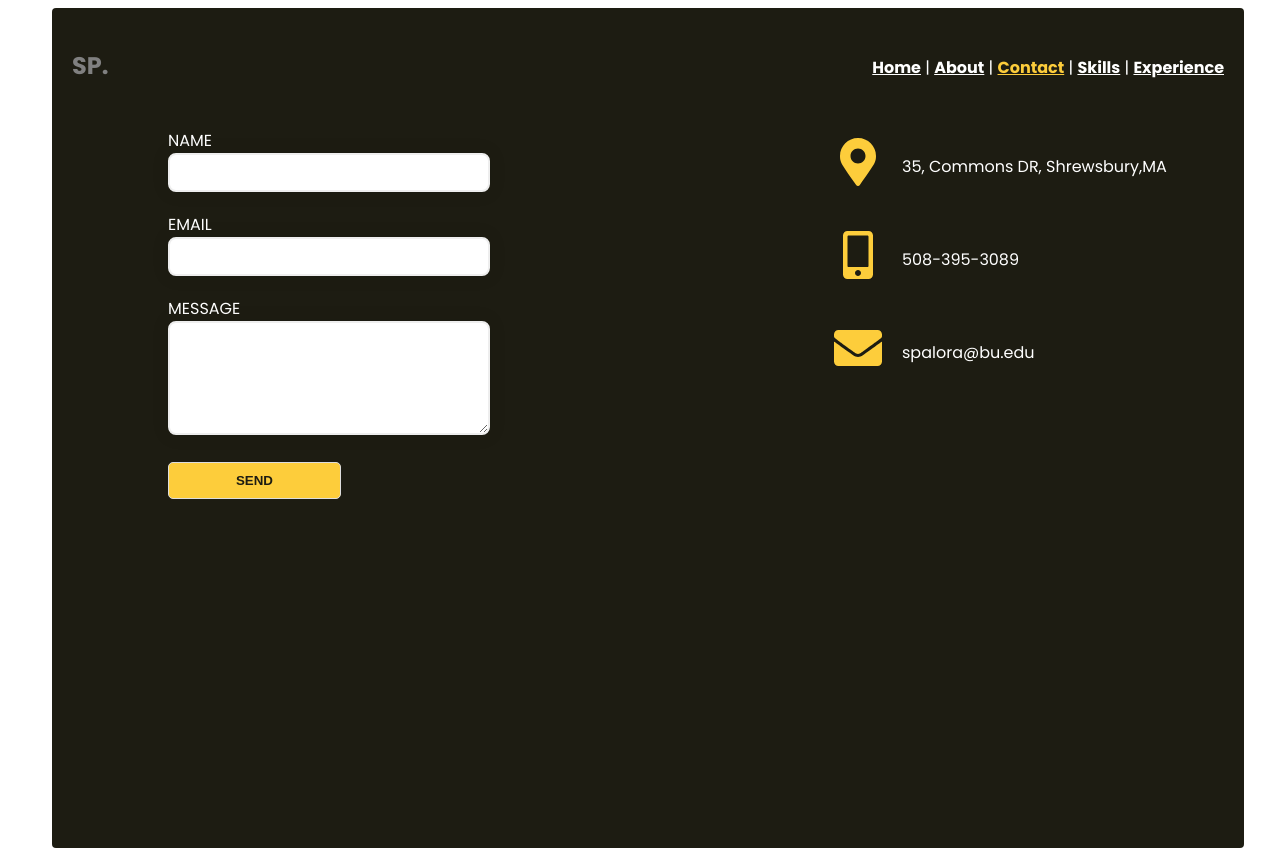
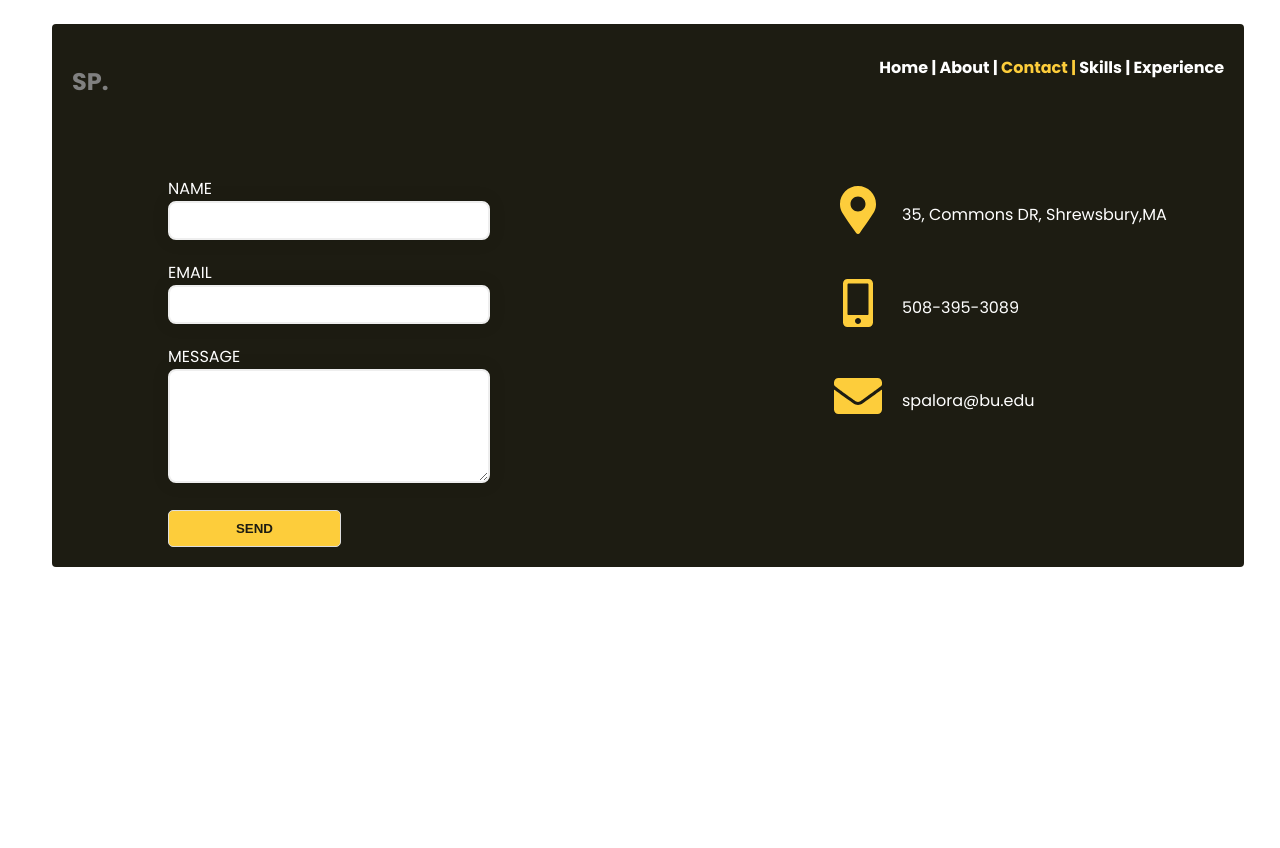
Before and after one commit to spalora/spa-term-project, a Vue app: page /contact in a window 1280 px wide. After the commit the page ends 800 px from the top, so only its background shows below. Built offline with nearby package versions, Linux system fonts and the light colour scheme.

Commit message:
updated code

```diff
--- a/package.json
+++ b/package.json
@@ -8,6 +8,7 @@
   },
   "dependencies": {
     "core-js": "^3.6.5",
+    "json-server": "^0.17.0",
     "vue": "^3.0.0",
     "vue-router": "^4.0.0-0"
   },
--- a/src/App.vue
+++ b/src/App.vue
@@ -1,46 +1,87 @@
 <template>
-
- <h2 class="logo">SP.</h2>
-  <div id="nav">
-
-    <router-link to="/">Home</router-link> |
-    <router-link to="/about">About</router-link> |
-     <router-link to="/contact">Contact</router-link> |
-     <router-link to="/skills">Skills</router-link> |
-      <router-link to="/experience">Experience</router-link>
-
-  <router-view/>
-</div>
+  <header>
+    <h2 class="logo">{{ logoname }}</h2>
+    <!--nav setup using router-link, looping through the "navs" array to display-->
+    <nav id="nav">
+      <router-link
+        v-for="nav in navs"
+        class="nav"
+        v-bind:key="nav"
+        :to="nav.routeUrl"
+      >
+        {{ nav.name }}
+      </router-link>
+    </nav>
+  </header>
+  <router-view />
 </template>
 
+<script>
+export default {
+  name: "App",
+  data() {
+    return {
+      /* Logo name data  */
+      logoname: "SP.",
+      /* navigation tab names and route url */
+      navs: [
+        {
+          name: "Home | ",
+          routeUrl: "/",
+        },
+        {
+          name: "About | ",
+          routeUrl: "/about",
+        },
+        {
+          name: "Contact | ",
+          routeUrl: "/contact",
+        },
+        {
+          name: "Skills | ",
+          routeUrl: "/skills",
+        },
+        {
+          name: "Experience",
+          routeUrl: "/experience",
+        },
+      ],
+    };
+  },
+};
+</script>
+
+<!--global styles goes here-->
 <style >
 @import url("https://fonts.googleapis.com/css2?family=Poppins:wght@400;500;600;700&display=swap");
 
-html, body {
+body {
   height: 100%;
 }
 
 #app {
-  /*fdcd3b */
-  /**/
-  width:90%;
+  width: 90%;
   color: white;
   border-radius: 4px;
   padding: 20px;
   transition: all 0.2s;
   text-align: center;
   color: white;
-  display: flex; flex-direction: column;
-  height: 100%;
+  margin: 1rem;
+  display: flex;
+  overflow: hidden;
+  flex-direction: column;
   font-family: "Poppins", sans-serif;
 }
 
 .theme_1 {
- background: linear-gradient(90deg,#1d1c12 30%, #fdcd3b 90%);
+  background: linear-gradient(90deg, #1d1c12 10%, #fdcd3b 90%);
+  min-height: 30rem;
 }
 
 .theme_2 {
   background: #1d1c12;
+  min-height: 30rem;
 }
 
 body {
@@ -49,21 +90,18 @@ body {
   justify-content: space-around;
   align-items: center;
   width: 100%;
- overflow: auto;
- flex-wrap: wrap;
- align-content: stretch;
-
 }
 
 #nav {
-  margin-top:-3rem;
+  margin-top: -4rem;
+  margin-bottom: 3rem;
   text-align: right;
 }
 
 #nav a {
   font-weight: bold;
   color: white;
-
+  text-decoration: none;
 }
 
 #nav a.router-link-exact-active {
@@ -81,13 +119,16 @@ li {
   display: inline-block;
   margin: 0 10px;
 }
-a {
-  color: #42b983;
-}
 
-.logo{
+.logo {
   text-align: left;
   color: grey;
 }
 
+p {
+  color: white;
+  font-size: 1rem;
+  text-align: left;
+  padding: 0;
+}
 </style>
--- a/src/views/About.vue
+++ b/src/views/About.vue
@@ -1,9 +1,10 @@
 <template>
-<div id="about-container">
+  <!-- this page displays the bio pic and short paragrapgh description about me-->
+  <main id="about-container">
     <h2>About Me</h2>
-  <hr/>
-  <img v-bind:src="bio_pic" alt="biopic">
-  <p >
+    <hr />
+    <img v-bind:src="bio_pic" alt="biopic" />
+    <p>
       {{ about_me_line1 }}
     </p>
 
@@ -11,38 +12,39 @@
       {{ about_me_line2 }}
     </p>
     <div id="button">
-  <button  v-on:click="download()">Download CV</button>
+      <button v-on:click="download">{{ downloadbtn }}</button>
+    </div>
+  </main>
+</template>
 
-  </div>
-  </div>
-</template>
+
 <script>
 export default {
   name: "App",
+  /* data property */
   data() {
     return {
-      bio_pic:require('../assets/bio_pic.jpeg'),
+      bio_pic: require("../assets/bio_pic.jpeg"),
+      downloadbtn: "Download CV",
       about_me_line1:
         "I am a full stack and Android developer ,Currently living in Boston,MA.Graduated in 2009 with Bachelor’s from VTU India. I am pursuing my masters in Software development from Boston University.I have over 10 years of experience as a software engineer .",
       about_me_line2:
         "My Current responsibilities include not only developing but also leading project . My main expertise is with Server side programming, PL/SQL, Android development .",
     };
   },
-  methods:{
-            download () {
-                const url = '/files/SeemaPalora_CV.docx';
+  /* method which invoked when click on "download" button  */
+  methods: {
+    download() {
+      const url = "/files/SeemaPalora_CV.docx";
       window.location.href = url;
-            }
     },
-
-
+  },
 };
 </script>
 
+<!--Page specific styles goes here.-->
 <style scoped >
-
 hr {
-
   margin-top: 0.7rem;
   border: none;
   height: 0.3rem;
@@ -56,16 +58,11 @@ h2 {
   font-weight: bold;
   margin-bottom: 15px;
   text-align: left;
-   margin-left:20rem;
+  margin-left: 20rem;
 }
 
 p {
-  color: white;
-  font-size: 1rem;
-  text-align: left;
-  margin-left:20rem;
-  padding:0;
-
+  margin-left: 20rem;
 }
 
 button {
@@ -78,25 +75,20 @@ button {
   font-size: 14px;
   background-color: #fdcd3b;
   color: #1d1c12;
-  font-weight:600;
+  font-weight: 600;
 }
 
-#button{
+#button {
   text-align: left;
   margin-left: 20rem;
 }
-#about-container img{
+
+#about-container img {
   border-radius: 50%;
   margin-top: -2rem;
   margin-left: -5rem;
-    float:left;
+  float: left;
   margin-left: 3rem;
-    width:20%;
-
-}
-
-
-#app {
-  background: #20262e;
+  width: 20%;
 }
 </style>
--- a/src/views/Contact.vue
+++ b/src/views/Contact.vue
@@ -1,130 +1,153 @@
 <template>
- <div class="container">
-  <form class="message-container">
-    <div class="input-container">
-      <label class="input-label"> NAME </label><br/>
-      <input type="text" id="name" class="input-field" required />
-    </div>
-    <div class="input-container">
-      <label class="input-label"> EMAIL </label><br/>
-      <input type="text" id="email" class="input-field" required />
-    </div>
-      <div class="input-container">
-        <label class="input-label"> MESSAGE </label><br/>
-        <textarea rows="6" id="msg"  class="text-area" />
-      </div>
+<!-- Contact page  includes
+left side :Form where visitor of the page can fill in the name, email ID , message and send button.
+right side: contact details such as address, phone number and email id . -->
+  <main class="main-contact-container">
+    <!-- form validation is performed and display the error  and prevents form submission if validation fails using v-on:submit.prevent directive.
+      -->
+    <form class="message-container" novalidate  v-on:submit.prevent=validateForm>
+      <section class="input-container">
+        <label class="input-label"> {{name}} </label><br />
+        <input type="text" id="name" class="input-field" required  v-model="guestname"/>
+        <div id="ename" class="error"></div>
+      </section>
+      <section class="input-container">
+        <label class="input-label"> {{email}} </label><br />
+        <input type="text" id="email" class="input-field" required  v-model="guestemail"/>
+        <div id="eemail" class="error"></div>
+      </section>
+      <section class="input-container">
+        <label class="input-label"> {{msg}} </label><br />
+        <textarea rows="6" id="msg" class="text-area"  v-model="guestmsg"/>
+        <div id="emsg" class="error"></div>
+      </section>
+      <button>{{send}}</button>
+    </form>
 
-      <button v-on:click="validateForm()">SEND</button>
-
-  </form>
-<div class="contact-container">
+<!-- section to display the contact me details.-->
+    <section class="contact-container">
       <div class="contact-item">
         <img v-bind:src="location" alt="location" />
-    <p>35, Commons DR, Shrewsbury,MA</p>
+        <p>{{address}}</p>
         <br />
       </div>
       <div class="contact-item">
         <img v-bind:src="contact" alt="location" />
-    <p>508-395-3089</p>
+        <p>{{phnum}}</p>
         <br />
       </div>
       <div class="contact-item">
         <img v-bind:src="mail" alt="location" />
-    <p>spalora@bu.edu</p>
+        <p>{{emailid}}</p>
         <br />
       </div>
-  </div>
- </div>
-
+    </section>
+  </main>
 </template>
 
 <script>
 export default {
+  /* data property */
   data() {
     return {
+      name:'NAME',
+      email:'EMAIL',
+      guestemail:'',
+      guestname:'',
+      guestmsg:'',
+      msg:'MESSAGE',
+      send:'SEND',
+      address:'35, Commons DR, Shrewsbury,MA',
+      phnum:'508-395-3089',
+      emailid:'spalora@bu.edu',
       location: require("../assets/location.svg"),
       mail: require("../assets/mail.svg"),
       contact: require("../assets/contact.svg"),
-        reg: '/^(([^<>()\[\]\\.,;:\s@"]+(\.[^<>()\[\]\\.,;:\s@"]+)*)|(".+"))@((\[[0-9]{1,3}\.[0-9]{1,3}\.[0-9]{1,3}\.[0-9]{1,3}])|(([a-zA-Z\-0-9]+\.)+[a-zA-Z]{2,24}))$/'
+      emailRegEx: new RegExp(/^\w+([\.-]?\w+)*@\w+([\.-]?\w+)*(\.\w{2,3})+$/)
     };
   },
-  methods:{
-    validateForm:function(){
-      var name=document.getElementById('name');
-      var email=document.getElementById('email');
-      var message=document.getElementById('msg');
-      if(!(this.reg.test(this.email))) {
-          alert('invalid')
+
+  /* method which performs form validation */
+  methods: {
+    validateForm: function () {
+       emsg.innerHTML = '';
+        eemail.innerHTML = '';
+         ename.innerHTML = '';
+      if (this.guestmsg.length<1 ) {
+         emsg.innerHTML = 'Please enter message';
     }
+    if (!this.emailRegEx.test(this.guestemail)) {
+         eemail.innerHTML = 'Please enter valid email address';
     }
+    if (this.guestname.length<2) {
+         ename.innerHTML = 'Please enter name';
     }
+
+    },
+
+  },
 };
 </script>
 
-<style >
-
-.contact-item{
+<!--Page specific styles goes here.-->
+<style scoped>
+.contact-container .contact-item {
   display: flex;
   margin-top: 1rem;
 }
-.container{
+.main-contact-container {
   display: flex;
   text-align: left;
 }
-.contact-item img{
-    width:3rem;
-    height:3rem;
+.contact-item img {
+  width: 3rem;
+  height: 3rem;
 }
 
-.input-container{
+.input-container {
   margin-bottom: 20px;
   text-align: left;
   margin-left: 5rem;
 }
 
-.message-container{
+.message-container {
   width: 50%;
   margin-left: 1rem;
   margin-top: 3rem;
-
 }
 
-.contact-container{
+.contact-container {
   margin-left: 10rem;
-  margin-top:2rem;
+  margin-top: 2rem;
 }
 
-input[type=text],textarea {
-  padding:10px;
-  border-radius:0.5rem;
-  box-shadow: white;
+input[type="text"],
+textarea {
+  padding: 10px;
+  border-radius: 0.5rem;
   width: 60%;
- box-shadow:0 0 15px 4px rgba(0,0,0,0.06);
+  box-shadow: 0 0 15px 4px rgba(0, 0, 0, 0.06);
   border: 2px solid #eee;
-
-
 }
 
-textarea{
-  resize:vertical;
+textarea {
+  resize: vertical;
 }
 
-.contact-item img,.contact-item p {
-  padding:10px;
-  color:white;
+.contact-item img,
+.contact-item p {
+  padding: 10px;
+  color: white;
 }
-.container button{
- /* usual styles */
-  padding:10px;
-  border:none;
-  background-color:#fdcd3b;
-  color:#1d1c12;
+.main-contact-container button {
+  padding: 10px;
+  border: none;
+  background-color: #fdcd3b;
+  color: #1d1c12;
   border: 1px solid #ddd;
-  font-weight:600;
-  border-radius:5px;
-  width:30%;
+  font-weight: 600;
+  border-radius: 5px;
+  width: 30%;
   margin-left: 5rem;
-
 }
-
 </style>
--- a/src/views/Experience.vue
+++ b/src/views/Experience.vue
@@ -1,16 +1,19 @@
 <template>
-    <div id="experience-container">
-       <div class="left">
-        <img v-bind:src="experience" alt="experience" />
-        <p>Experience</p>
-        </div>
-        <div class="right">
+<!--Below set of lines are to display the experience content, which includes left side image, right side Experience details like Role, duration, role description.-->
+    <main id="experience-container">
+       <section class="left">
+        <img v-bind:src="exp_pic" alt="experience" />
+        <p>{{exp_title}}</p>
+        </section>
+       <section class="right">
+           <!-- Looping over array to display the experience data.-->
+        <div class="exp" v-for="exp in experience" :key="exp.id">
              <section class="experience-row">
-                                        <p> Technical Lead</p>
-                                        <p class="small">Jan 2017- Present</p>
-                                        <p class="normal"> Scoped functional & technical work units required to implement proposed solutions and extensively involved in writing technical designs, and did feasibility study for functional requirements.</p><br/>
+                                        <p> {{exp.role}}</p>
+                                        <p class="small">{{exp.duration}}</p>
+                                        <p class="normal"> {{exp.work_desc}}</p><br/>
                                     </section>
-                                    <section class="experience-row">
+                                  <!--  <section class="experience-row">
                                         <p> Sr. Technical Developer</p>
                                          <p class="small">April 2014 -Jan 2017 </p>
                                         <p class="normal">Participated in project planning sessions to analyze business requirements and outlined proposed solutions based on SCRUM (Agile methodology).</p><br/>
@@ -27,21 +30,35 @@
                                         <p> Junior Developer </p>
                                         <p class="small">Aug 2010 - Oct 2012</p>
                                         <p class="normal">Actively resolved bugs, handled enhancements and Production Support.</p>
-                                    </section>
+                                    </section>-->
             </div>
-        </div>
+            </section>
+        </main>
 </template>
 
 <script>
 export default {
   data() {
     return {
-      experience: require("../assets/work.svg")
+    /* data property to display in experience page */
+      exp_pic: require("../assets/work.svg"),
+      /* this empty array will be updated from the JSON data. */
+      experience:[],
+      exp_title:'Experience'
     };
   },
+   /* Local JSOndata is hosted in Json-server using the command ,
+  npx json-server --watch src/data/profiledata.json --port 3000 */
+  mounted(){
+   fetch('http://localhost:3000/experience')
+        .then(res => res.json())
+        .then(data => this.experience=data)
+        .catch(err => console.log(err))
+  }
 };
 </script>
 
+<!--Page specific styles goes here.-->
 <style scoped>
 
 .experience-row .small{
```
Also changed, not shown: src/data/profiledata.json (added, +63 -0 lines), src/router/index.js (+19 -8 lines), src/views/Home.vue (+23 -11 lines), src/views/Skills.vue (+78 -94 lines), 1 other file (tests, documents, lock files or other folders). Lines whose indentation alone changed are shown as unchanged.
